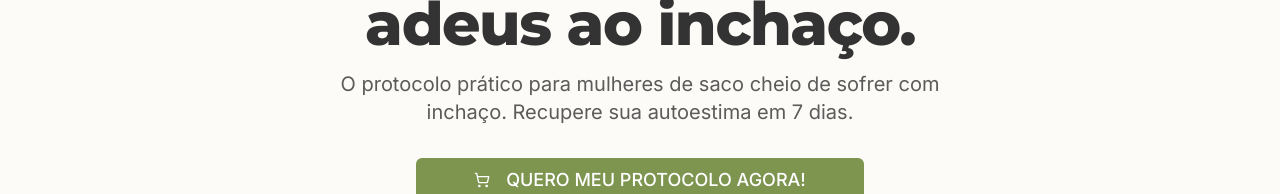
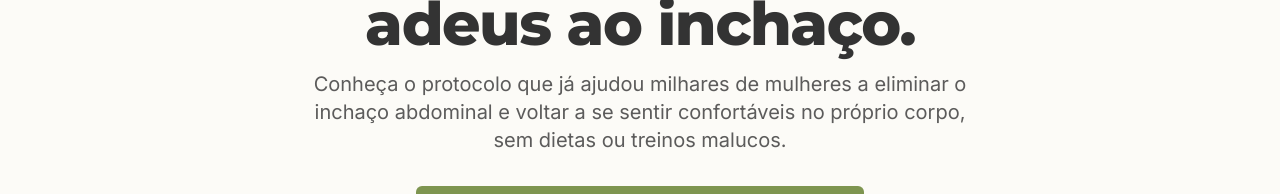
Before and after one commit to batatafaver/desinchafoodmap, a Next.js app: page / in a window 1280 px wide. Shown: the part 371-565 px from the top of the page. Built offline with nearby package versions, Linux system fonts and the light colour scheme.

Commit message:
troque este texto, da página por este aqui: Conheça o protocolo que já a

```diff
--- a/src/components/landing/Hero.tsx
+++ b/src/components/landing/Hero.tsx
@@ -30,7 +30,7 @@ export default function Hero() {
             7 dias é tudo o que você precisa para conquistar um corpo mais leve e dizer adeus ao inchaço.
           </h1>
           <p className="mt-4 mx-auto max-w-2xl text-lg text-foreground/80 md:text-xl">
-            O protocolo prático para mulheres de saco cheio de sofrer com inchaço. Recupere sua autoestima em 7 dias.
+            Conheça o protocolo que já ajudou milhares de mulheres a eliminar o inchaço abdominal e voltar a se sentir confortáveis no próprio corpo, sem dietas ou treinos malucos.
           </p>
           <Link href="#comprar">
             <Button size="lg" className="mt-8 w-full max-w-md text-base md:text-lg px-4 sm:px-8" variant="default">
```
